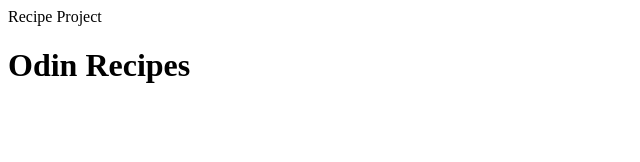
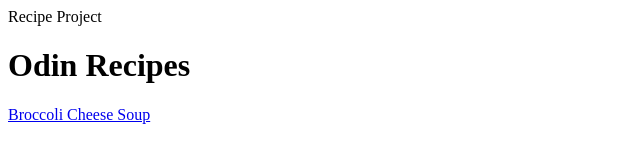
Before and after one commit to moon-mango/odin-recipes, a plain HTML site: page index.html in a window 1280 px wide. Shown: the whole page, without its empty margins (0-640 px from the left). Drawn offline with Linux system fonts and the light colour scheme.

Commit message:
create link on homepage to recipe 1

```diff
--- a/index.html
+++ b/index.html
@@ -8,6 +8,7 @@
 
     <body>
         <h1>Odin Recipes</h1>
+        <a href="recipes/broccoli-cheese-soup.html">Broccoli Cheese Soup</a>
 
     </body>
 
```
